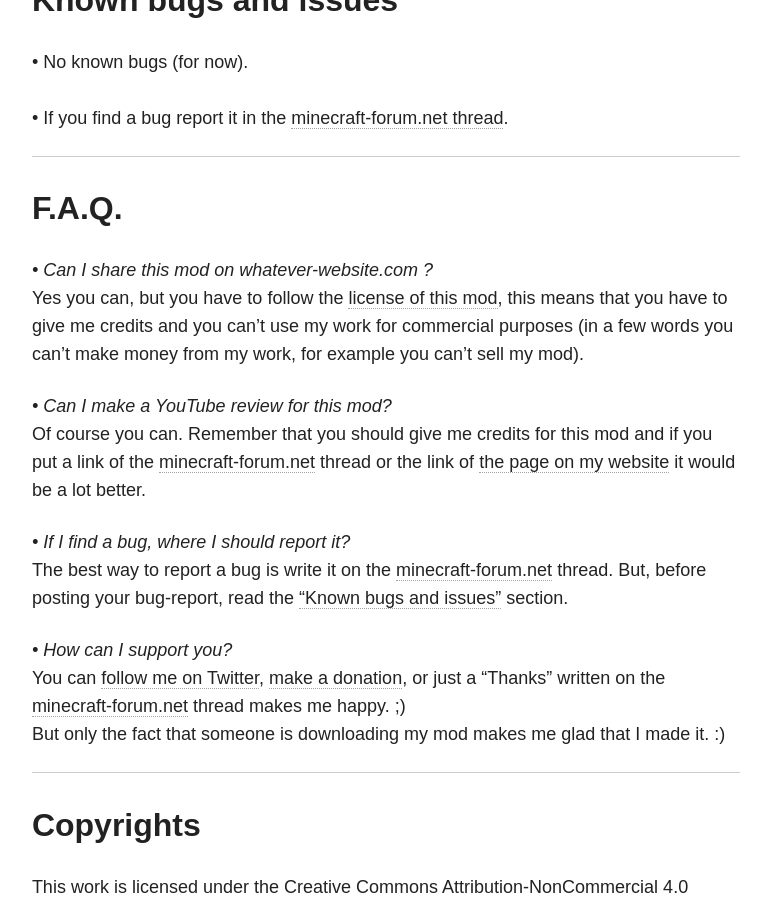
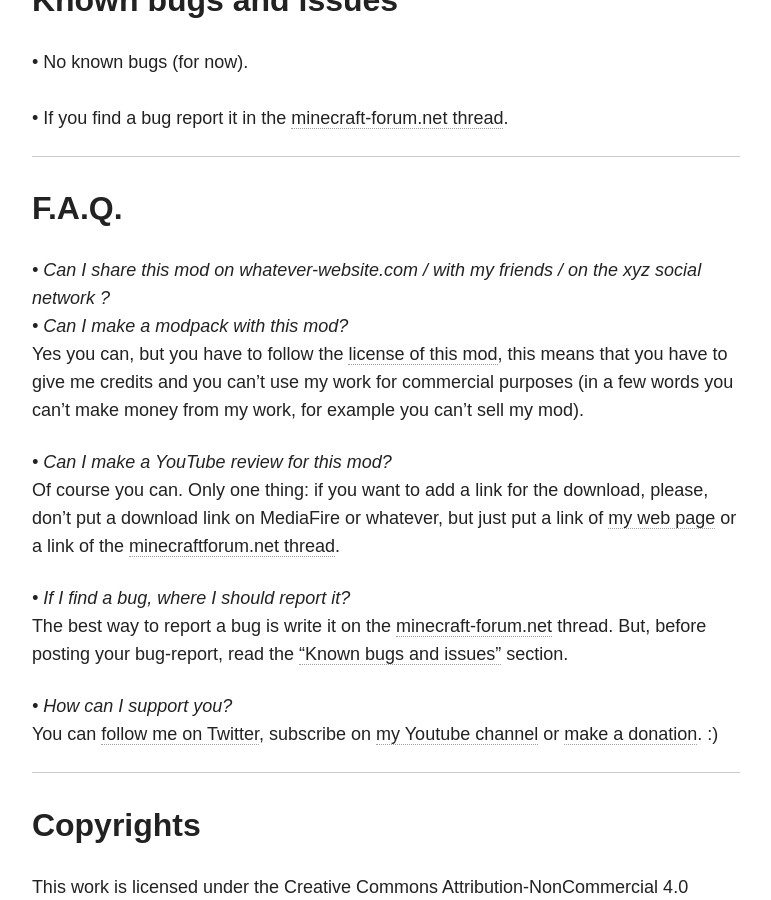
Before and after one commit to Desno365/Desno365.github.io, a Jekyll site: the page built from minecraft/jukebox-mod/index.md, in a window 1280 px wide and 900 px high, scrolled down 4972 px. Shown: the whole window, without its empty margins (254-1025 px from the left). Built offline with Jekyll 4.4.1, drawn with Linux system fonts in a browser that asks for light colours; nearby versions of some CDN libraries.

Commit message:
Improved FAQ for mods; added a known bug on the desnoguns mod

```diff
--- a/minecraft/jukebox-mod/index.md
+++ b/minecraft/jukebox-mod/index.md
@@ -121,18 +121,18 @@
 
 ## F.A.Q.
 
-*• Can I share this mod on whatever-website.com ?*<br>
+*• Can I share this mod on whatever-website.com / with my friends / on the xyz social network ?*<br>
+*• Can I make a modpack with this mod?*<br>
 Yes you can, but you have to follow the [license of this mod]({{ site.url }}/minecraft/jukebox-mod/#copyrights), this means that you have to give me credits and you can't use my work for commercial purposes (in a few words you can't make money from my work, for example you can't sell my mod).<br>
 
 *• Can I make a YouTube review for this mod?*<br>
-Of course you can. Remember that you should give me credits for this mod and if you put a link of the [minecraft-forum.net][thread] thread or the link of [the page on my website]({{ site.url }}/minecraft/jukebox-mod) it would be a lot better.<br>
+Of course you can. Only one thing: if you want to add a link for the download, please, don't put a download link on MediaFire or whatever, but just put a link of [my web page]({{ site.url }}/minecraft/jukebox-mod) or a link of the [minecraftforum.net thread][thread].<br>
 
 *• If I find a bug, where I should report it?*<br>
-The best way to report a bug is write it on the [minecraft-forum.net][thread] thread. But, before posting your bug-report, read the ["Known bugs and issues"](http://desno365.github.io/minecraft/jukebox-mod/#known-bugs-and-issues) section.
+The best way to report a bug is write it on the [minecraft-forum.net][thread] thread. But, before posting your bug-report, read the ["Known bugs and issues"]({{ site.url }}/minecraft/jukebox-mod/#known-bugs-and-issues) section.
 
 *• How can I support you?*<br>
-You can [follow me on Twitter](https://twitter.com/desno365), [make a donation](https://www.paypal.com/cgi-bin/webscr?cmd=_s-xclick&hosted_button_id=GBEMKJBA3Z7PG), or just a "Thanks" written on the [minecraft-forum.net][thread] thread makes me happy. ;)<br>
-But only the fact that someone is downloading my mod makes me glad that I made it. :)
+You can [follow me on Twitter](https://twitter.com/desno365), subscribe on [my Youtube channel](http://www.youtube.com/channel/UCJQL47nQnsijcaN_7pMsjCQ/videos) or [make a donation](https://www.paypal.com/cgi-bin/webscr?cmd=_s-xclick&hosted_button_id=GBEMKJBA3Z7PG). :)
 
 ---
 
```
Also changed, not shown: minecraft/desnoguns-mod/index.md (+4 -3 lines), minecraft/laser-mod/index.md (+5 -5 lines), minecraft/portal2-mod/index.md (+5 -5 lines), minecraft/turrets-mod/index.md (+5 -5 lines).
